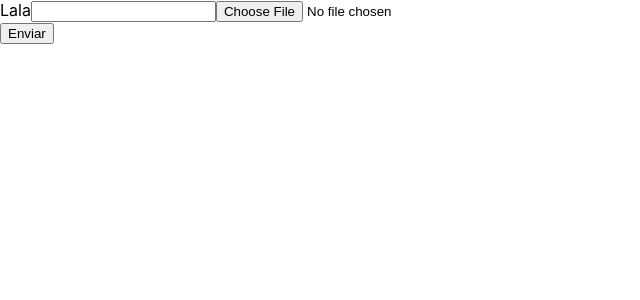
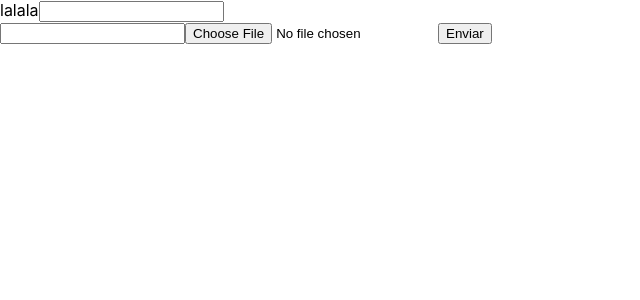
Before and after one commit to mercado-carlos/react-guia-definitiva-holamundo, a React (Vite) app: page / in a window 1280 px wide. Shown: the top 300 px of the page, without its empty margins (0-640 px from the left). Built offline with nearby package versions, Linux system fonts and the light colour scheme.

Commit message:
Archivos en uncontrolled components

```diff
--- a/src/App.tsx
+++ b/src/App.tsx
@@ -1,29 +1,24 @@
-import React, { useRef } from 'react';
+import React from 'react';
+import './App.css';
 
-const App = () => {
-    const input = useRef();
-    const file = useRef();
-
-    const submit = () => {
-        console.log(input.current.value);
-        console.log(file.current.files[0]);
-
-        const form = new FormData();
-        form.append('archivo', file.current.files[0]);
-        form.append('campo', input.current.value);
-        fetch('/lala', { method: 'POST', body: form });
+function App() {
+    const submit = (e: any) => {
+        e.prevenntDefault();
+        const data = Array.from(new FormData(e.target));
+        console.log(Object.fromEntries(data));
     };
 
     return (
-        <div>
+        <form onSubmit={submit}>
             <div>
-                <span>Lala</span>
-                <input type="text" name="campo" ref={input} />
-                <input type="file" ref={file} />
+                <span>lalala</span>
+                <input name="campo" />
             </div>
-            <input type="submit" value="Enviar" onClick={submit} />
-        </div>
+            <input name="campo-2" />
+            <input type="file" name="archivo" />
+            <input type="submit" value="Enviar" />
+        </form>
     );
-};
+}
 
 export default App;
```
Also changed, not shown: src/uncontrolled-react-way.tsx (added, +29 -0 lines).
